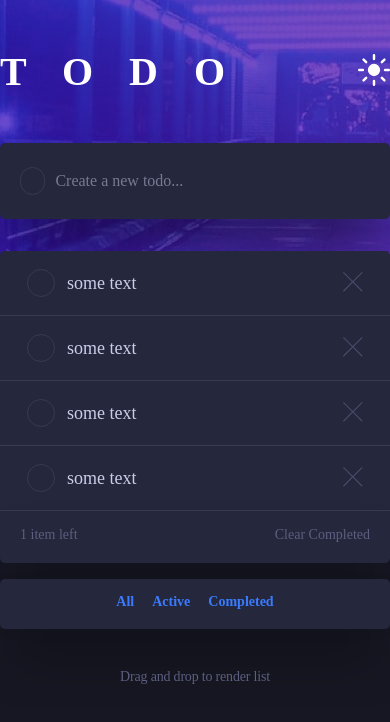
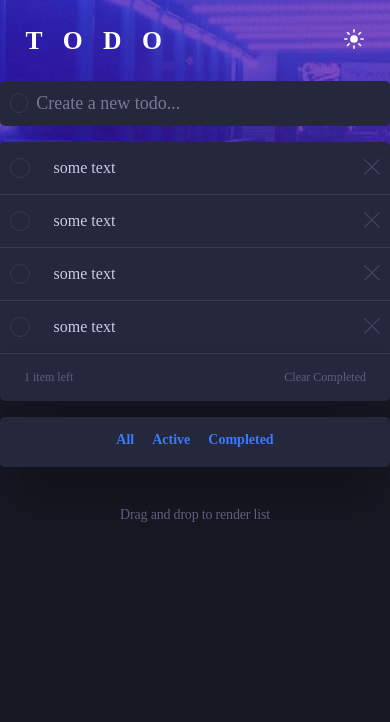
Before and after one commit to fbrzrvn/frontend-master-todo-app, a React (Create React App) app: page / in a window 390 px wide. Shown: the top 722 px of the page. Built offline with nearby package versions, Linux system fonts and the light colour scheme; the HTML template or start-up script is replaced by a standard one.

Commit message:
fix: media query typo and width

```diff
--- a/src/components/Form/FormElements.js
+++ b/src/components/Form/FormElements.js
@@ -13,7 +13,6 @@ export const FormWrap = styled.div`
 
   ${MEDIA.small} {
     padding: 0.75em 0.6em;
-    width: 90%;
   }
 `;
 
--- a/src/components/List/ListElements.js
+++ b/src/components/List/ListElements.js
@@ -7,7 +7,6 @@ export const ListWrap = styled.div`
   transition: all 1s ease;
 
   ${MEDIA.small} {
-    width: 90%;
     margin-top: 1em;
   }
 `;
--- a/src/styles/globals.js
+++ b/src/styles/globals.js
@@ -38,6 +38,7 @@ export const GlobalStyles = createGlobalStyle`
 
 export const Container = styled.div`
   margin: 0 auto;
+  width: 90%;
   max-width: 540px;
 `;
 
--- a/src/styles/media.js
+++ b/src/styles/media.js
@@ -1,5 +1,5 @@
 export const MEDIA = {
-  small: `@media(min-width: 400px)`,
+  small: `@media(max-width: 600px)`,
   medium: `@media(min-width: 600px)`,
-  big: `@media(min-width: 1025px)`,
+  big: `@media(min-width: 992px)`,
 };
```
